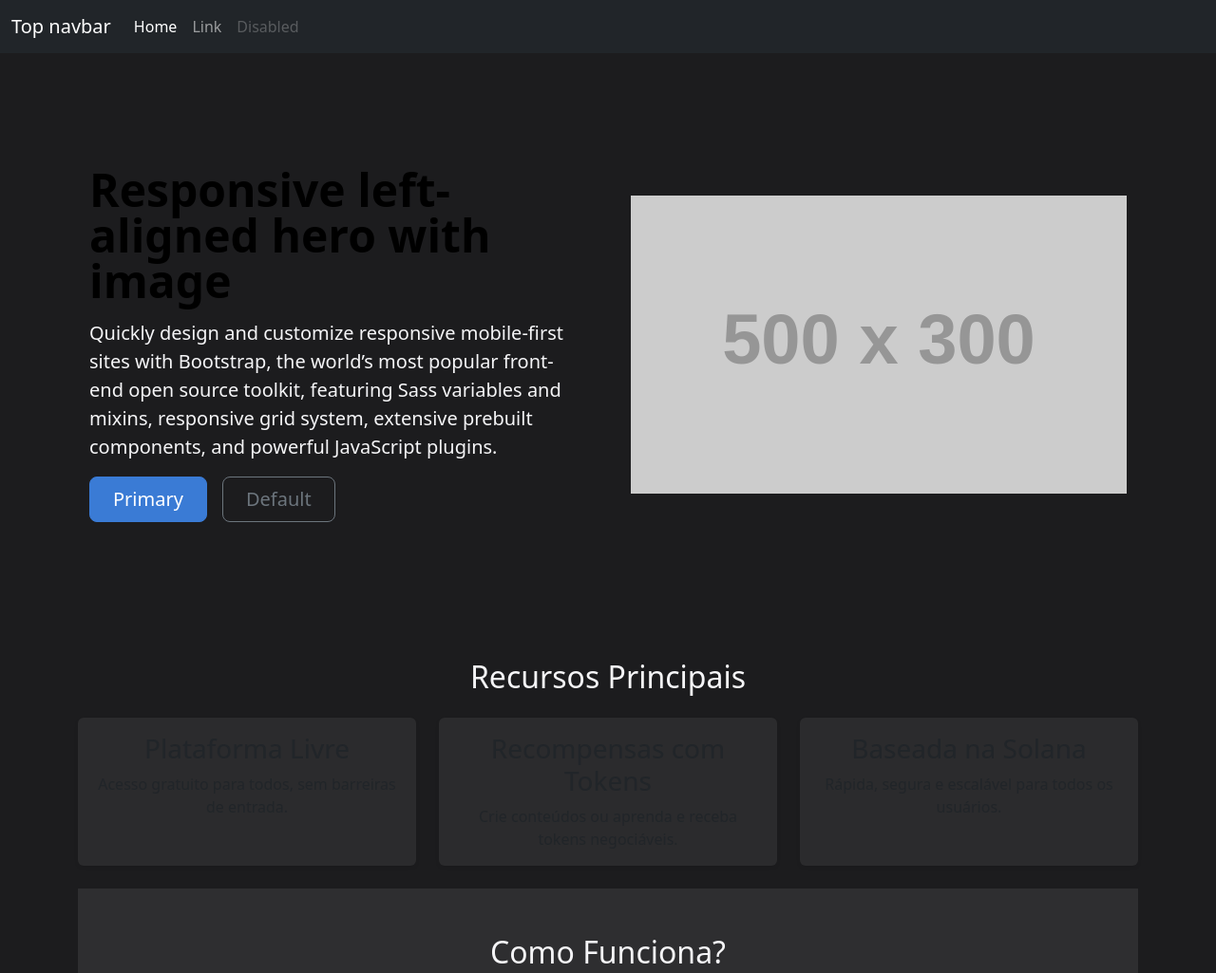
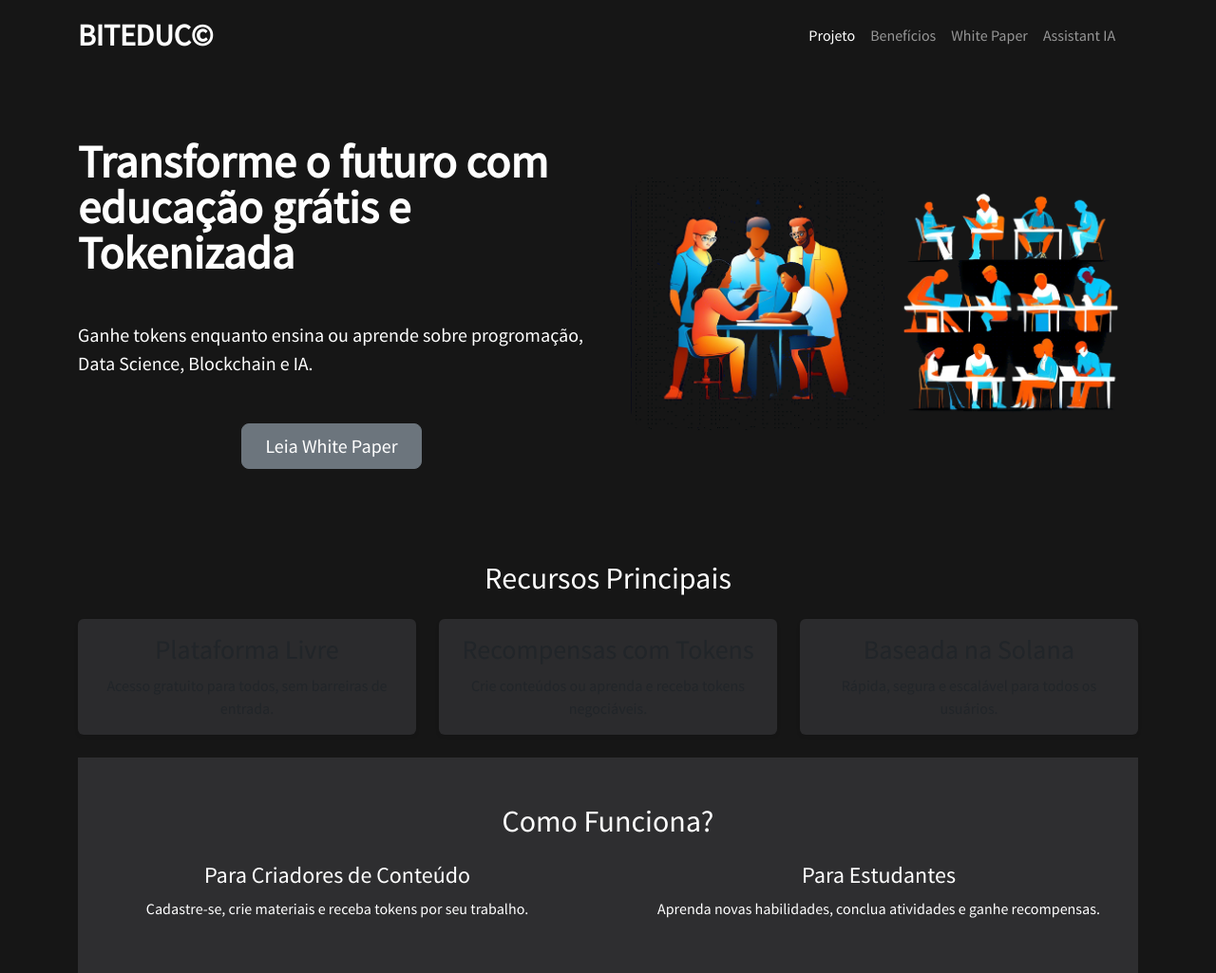
Before and after one commit to gabriel-trevisan/biteduc-landing_page-v2, a plain HTML site: page index.html in a window 1280 px wide. Shown: the top 1025 px of the page at 95% size. Drawn offline with Linux system fonts and the light colour scheme; placeholder pictures from the web are drawn by us.

Commit message:
Melhorar layout hero

```diff
--- a/css/style.css
+++ b/css/style.css
@@ -1,6 +1,12 @@
+@font-face {
+    font-family: 'Source Sans Pro';
+    src: url('../fonts/SourceSansPro-Regular.ttf') format('truetype'); /* Caminho para o arquivo */
+}
+
 body {
-    background-color: #1c1c1e;
-    color: #f5f5f7;
+    background-color: #161616;
+    color: #ffffff;
+    font-family: 'Source Sans Pro';
 }
 .hero {
     background: linear-gradient(90deg, #3e3e3e, #2b2b2d);
@@ -41,3 +47,12 @@ a.text-decoration-none {
 a.text-decoration-none:hover {
     text-decoration: underline;
 }
+
+.navbar-brand {
+    font-size: 32px;
+    font-weight: bold;
+}
+
+.nav-item .nav-link {
+    font-size: 16px;
+}
--- a/index.html
+++ b/index.html
@@ -10,41 +10,46 @@
 </head>
 
 <body>
-    <nav class="navbar navbar-expand-md navbar-dark bg-dark mb-4">
+    <header class="container navbar navbar-expand-md navbar-dark mb-4">
         <div class="container-fluid">
-            <a class="navbar-brand" href="#">Top navbar</a>
-            <button class="navbar-toggler" type="button" data-bs-toggle="collapse" data-bs-target="#navbarCollapse" aria-controls="navbarCollapse" aria-expanded="false" aria-label="Toggle navigation">
+            <a class="navbar-brand me-auto" href="#">BITEDUC©</a>
+            <button class="navbar-toggler" type="button" data-bs-toggle="collapse" data-bs-target="#navbarCollapse"
+                aria-controls="navbarCollapse" aria-expanded="false" aria-label="Toggle navigation">
                 <span class="navbar-toggler-icon"></span>
             </button>
             <div class="collapse navbar-collapse" id="navbarCollapse">
-            <ul class="navbar-nav me-auto mb-2 mb-md-0">
+                <ul class="navbar-nav me-auto mb-2 mb-md-0 justify-content-end flex-grow-1 pe-3">
                     <li class="nav-item">
-                <a class="nav-link active" aria-current="page" href="#">Home</a>
+                        <a class="nav-link active" aria-current="page" href="#">Projeto</a>
                     </li>
                     <li class="nav-item">
-                <a class="nav-link" href="#">Link</a>
+                        <a class="nav-link" href="#">Benefícios</a>
                     </li>
                     <li class="nav-item">
-                <a class="nav-link disabled" aria-disabled="true">Disabled</a>
+                        <a class="nav-link" aria-disabled="true">White Paper</a>
+                    </li>
+                    <li class="nav-item">
+                        <a class="nav-link" aria-disabled="true">Assistant IA</a>
                     </li>
                 </ul>
             </div>
         </div>
-    </nav>
-    <section class="container col-xxl-8 px-4 py-5">
+    </header>
+    <section class="container">
         <div class="row flex-lg-row-reverse align-items-center g-5 py-5">
             <div class="col-10 col-sm-8 col-lg-6">
-                <img src="https://via.placeholder.com/500x300" class="d-block mx-lg-auto img-fluid" alt="Bootstrap Themes" width="700"
-                    height="500" loading="lazy">
+                <img src="./images/group-students.png" class="d-block mx-lg-auto img-fluid"
+                    alt="Bootstrap Themes" width="700" height="500" loading="lazy">
             </div>
             <div class="col-lg-6">
-                <h1 class="display-5 fw-bold text-body-emphasis lh-1 mb-3">Responsive left-aligned hero with image</h1>
-                <p class="lead">Quickly design and customize responsive mobile-first sites with Bootstrap, the world’s
-                    most popular front-end open source toolkit, featuring Sass variables and mixins, responsive grid
-                    system, extensive prebuilt components, and powerful JavaScript plugins.</p>
-                <div class="d-grid gap-2 d-md-flex justify-content-md-start">
-                    <button type="button" class="btn btn-primary btn-lg px-4 me-md-2">Primary</button>
-                    <button type="button" class="btn btn-outline-secondary btn-lg px-4">Default</button>
+                <h1 class="display-5 fw-bold lh-1 mb-3">
+                    Transforme o futuro com educação grátis e Tokenizada
+                </h1>
+                <p class="lead mt-5">
+                    Ganhe tokens enquanto ensina ou aprende sobre progromação, Data Science, Blockchain e IA.
+                </p>
+                <div class="d-grid gap-2 d-flex justify-content-center mt-5">
+                    <button type="button" class="btn btn-secondary btn-lg px-4">Leia White Paper</button>
                 </div>
             </div>
         </div>
```
Lines whose indentation alone changed are shown as unchanged.
